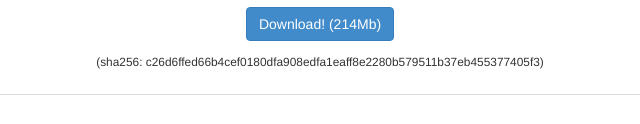
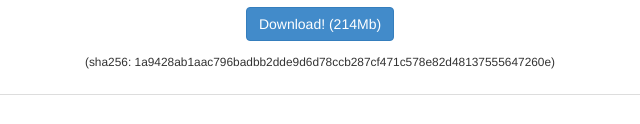
Before and after one commit to nextcoinbox/nextcoinbox, a plain HTML site: page index.html in a window 1280 px wide. Shown: the part 624-748 px from the top of the page, 320-960 px from the left. Drawn offline with Linux system fonts and the light colour scheme.

Commit message:
update sha of iso

```diff
--- a/index.html
+++ b/index.html
@@ -66,7 +66,7 @@
               <p>The live CD was built on a plain Debian GNU/Linux distribution.</p>
               <p>When booted (be it a virtual machine or a computer), the live CD automatically starts the Nextcoin service, and opens a browser to let you access the wallet. Closing the browser halts the virtual machine. This gives a very smooth experience, try it now! (running nxt 0.5.7)</p>
               <p><a class="btn btn-primary btn-large" href="http://d01.megashares.com/dl/57n89kx/nextcoinbox-live.iso">Download! (214Mb)</a></p>
-              <p><small>(sha256: c26d6ffed66b4cef0180dfa908edfa1eaff8e2280b579511b37eb455377405f3)</small></p>
+              <p><small>(sha256: 1a9428ab1aac796badbb2dde9d6d78ccb287cf471c578e82d48137555647260e)</small></p>
               <!--<p><a href="#" class="btn btn-primary">Buy Now!</a> <a href="#" class="btn btn-default">More Info</a></p>-->
             </div>
           </div>
```
